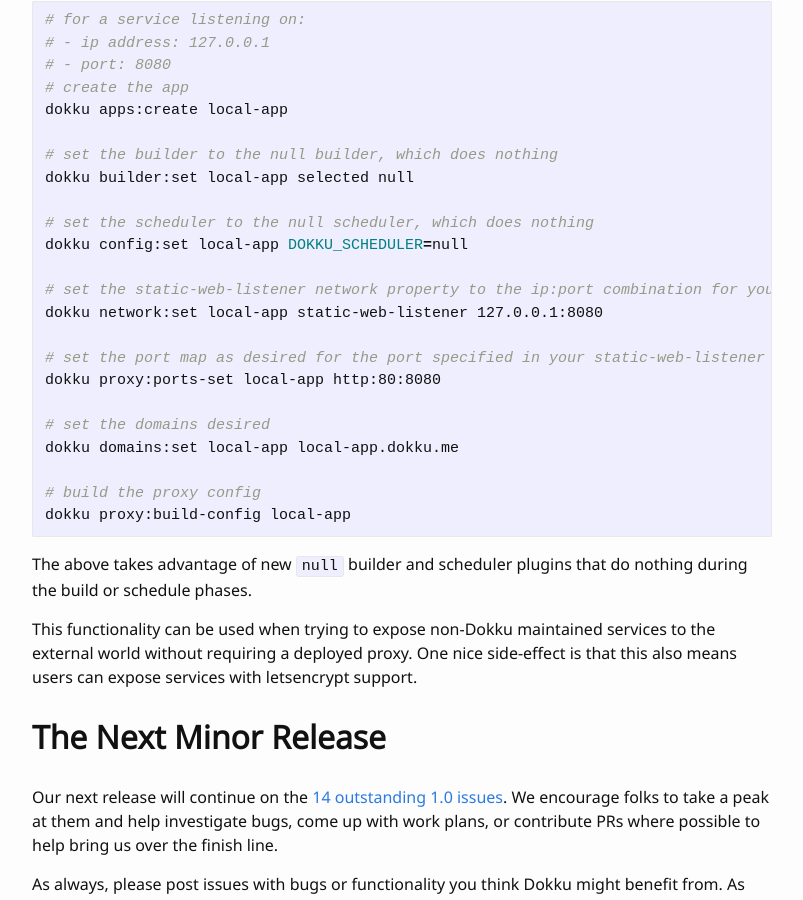
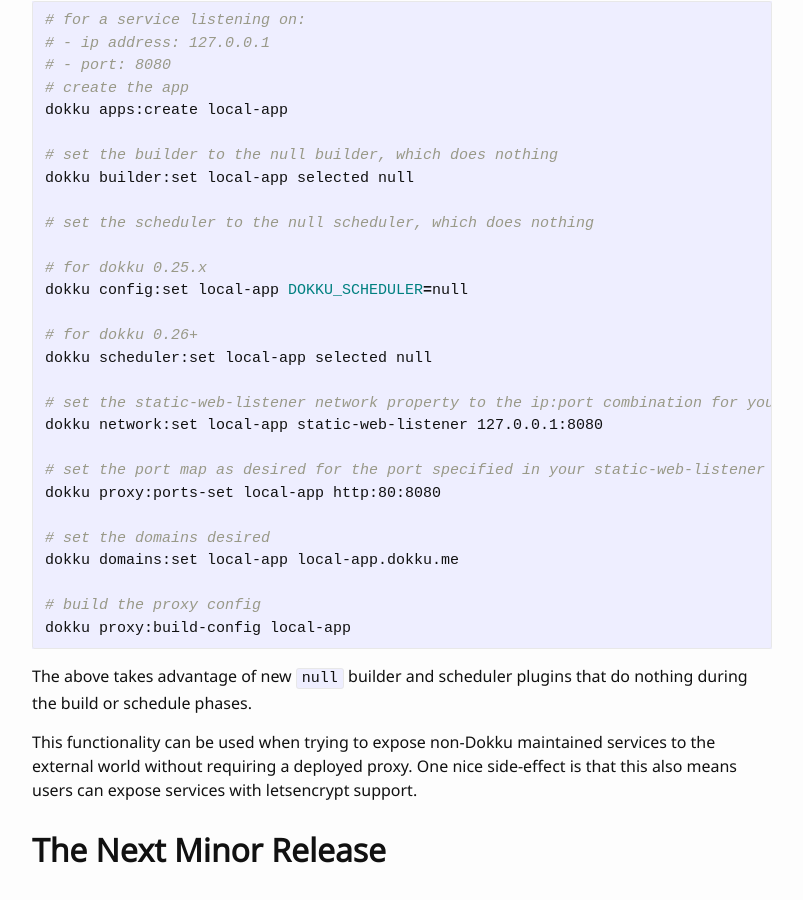
Before and after one commit to dokku/dokku.github.io, a Jekyll site: the page built from _posts/2021-08-30-dokku-0.25.0.md, in a window 1280 px wide and 900 px high, scrolled down 4104 px. Shown: the whole window, without its empty margins (238-1041 px from the left). Built offline with Jekyll 4.4.1, drawn with Linux system fonts in a browser that asks for light colours.

Commit message:
docs: update scheduled selection docs to match 0.26.x
Refs dokku/dokku#5229

```diff
--- a/_posts/2021-08-30-dokku-0.25.0.md
+++ b/_posts/2021-08-30-dokku-0.25.0.md
@@ -143,7 +143,12 @@
 dokku builder:set local-app selected null
 
 # set the scheduler to the null scheduler, which does nothing
+
+# for dokku 0.25.x
 dokku config:set local-app DOKKU_SCHEDULER=null
+
+# for dokku 0.26+
+dokku scheduler:set local-app selected null
 
 # set the static-web-listener network property to the ip:port combination for your app.
 dokku network:set local-app static-web-listener 127.0.0.1:8080
```
